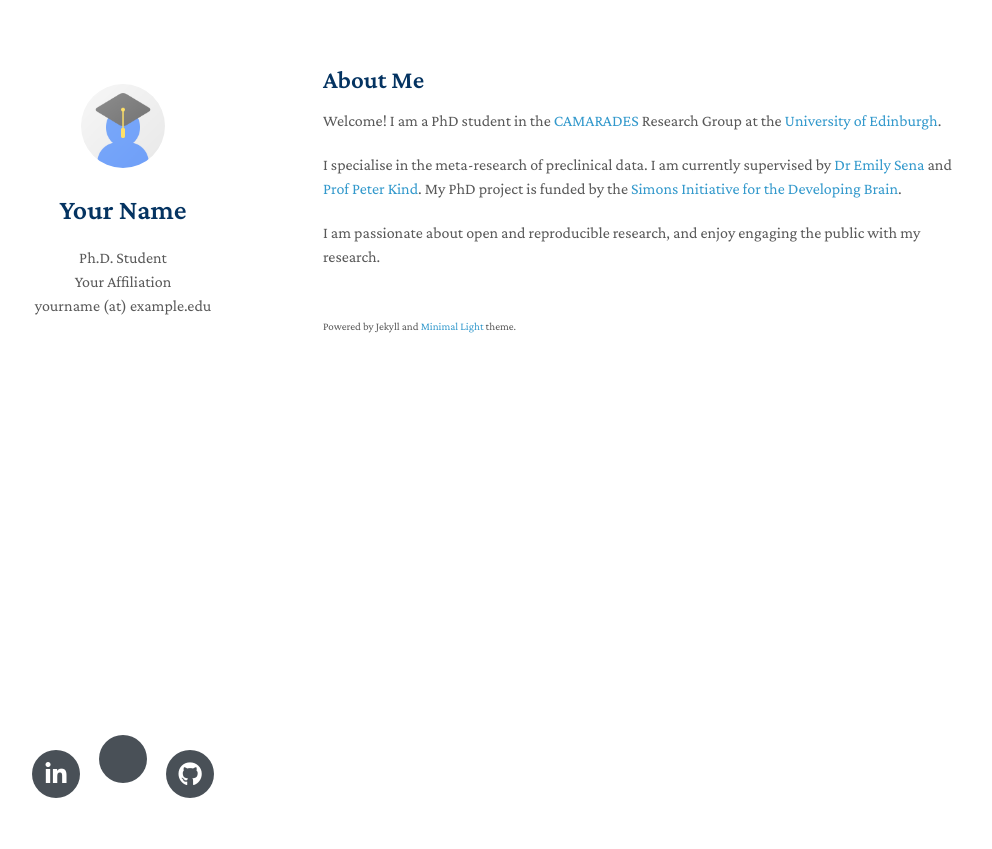
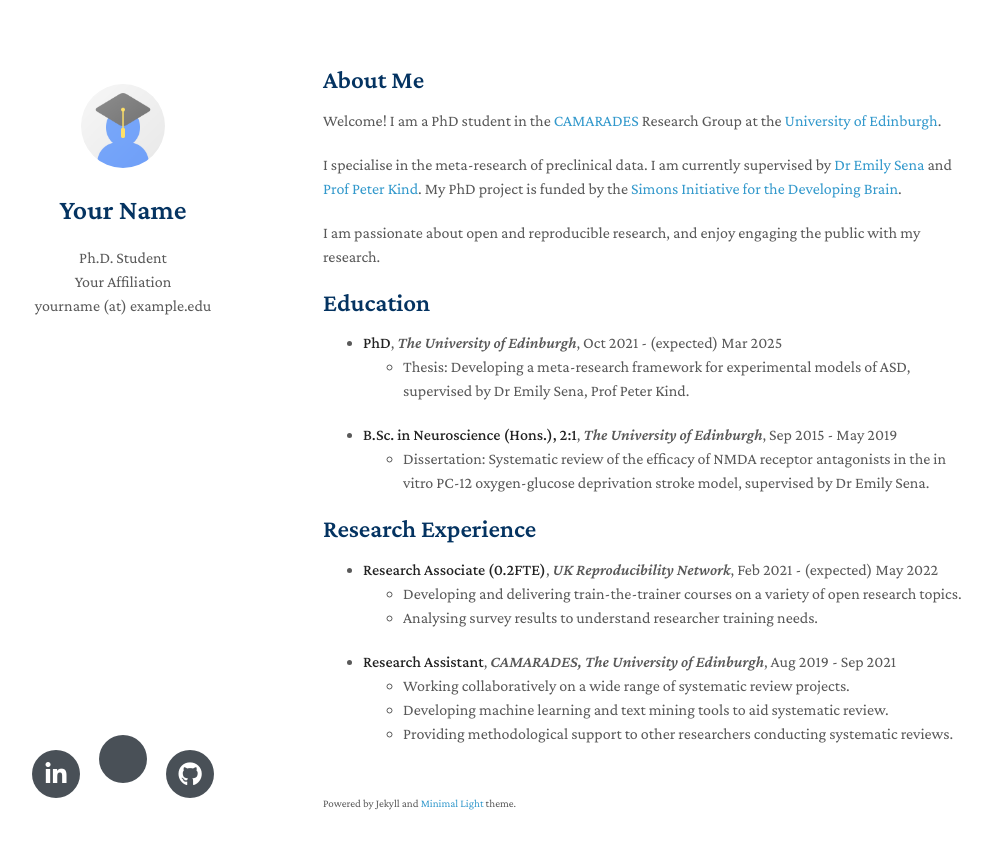
Before and after one commit to emma-wilson/emma-wilson.github.io, a Jekyll site: the page built from index.md, in a window 1280 px wide. Shown: the top 849 px of the page, without its empty margins (147-1139 px from the left). Built offline with Jekyll 4.4.1, drawn with Linux system fonts in a browser that asks for light colours; nearby versions of some CDN libraries; a style sheet for code colours, icons or effects is not loaded; our own code applies the rules of GitHub Pages for plain Markdown files.

Commit message:
Add education and research experience

```diff
--- a/index.md
+++ b/index.md
@@ -9,3 +9,26 @@ Welcome! I am a PhD student in the [CAMARADES](https://www.ed.ac.uk/clinical-bra
 I specialise in the meta-research of preclinical data. I am currently supervised by [Dr Emily Sena](https://www.ed.ac.uk/profile/dr-emily-sena) and [Prof Peter Kind](https://www.ed.ac.uk/discovery-brain-sciences/our-staff/research-groups/peter-kind). My PhD project is funded by the [Simons Initiative for the Developing Brain](https://www.sidb.org.uk/).
 
 I am passionate about open and reproducible research, and enjoy engaging the public with my research.
+
+## Education
+
+- **PhD**, *The University of Edinburgh*, Oct 2021 - (expected) Mar 2025
+  <br>
+  - Thesis: Developing a meta-research framework for experimental models of ASD, supervised by Dr Emily Sena, Prof Peter Kind.
+
+- **B.Sc. in Neuroscience (Hons.), 2:1**, *The University of Edinburgh*, Sep 2015 - May 2019
+  <br>
+  - Dissertation: Systematic review of the efficacy of NMDA receptor antagonists in the in vitro PC-12 oxygen-glucose deprivation stroke model, supervised by Dr Emily Sena.
+
+## Research Experience
+
+- **Research Associate (0.2FTE)**, *UK Reproducibility Network*, Feb 2021 - (expected) May 2022
+  <br>
+  - Developing and delivering train-the-trainer courses on a variety of open research topics.
+  - Analysing survey results to understand researcher training needs.
+
+- **Research Assistant**, *CAMARADES, The University of Edinburgh*, Aug 2019 - Sep 2021
+  <br>
+  - Working collaboratively on a wide range of systematic review projects.
+  - Developing machine learning and text mining tools to aid systematic review.
+  - Providing methodological support to other researchers conducting systematic reviews.
```
